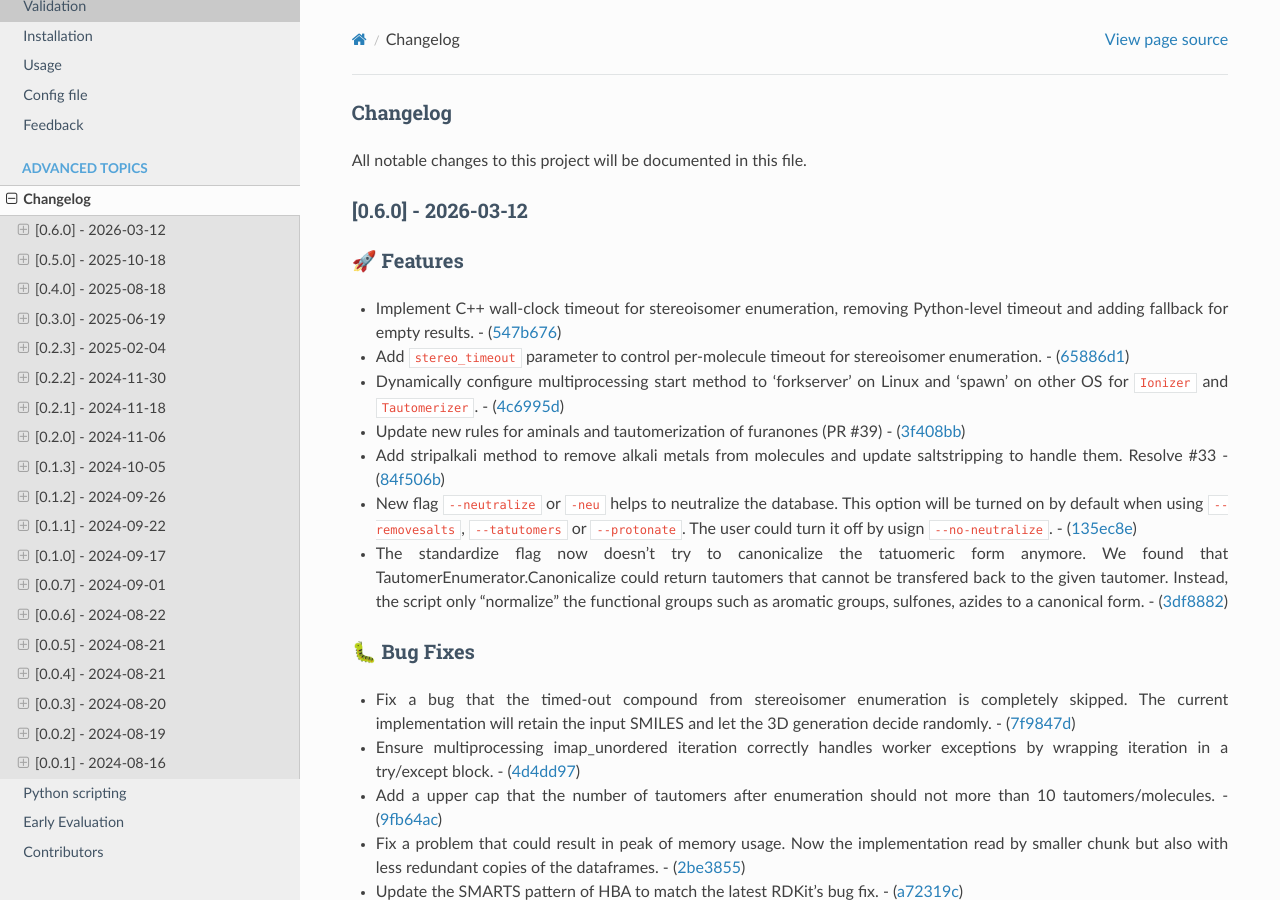
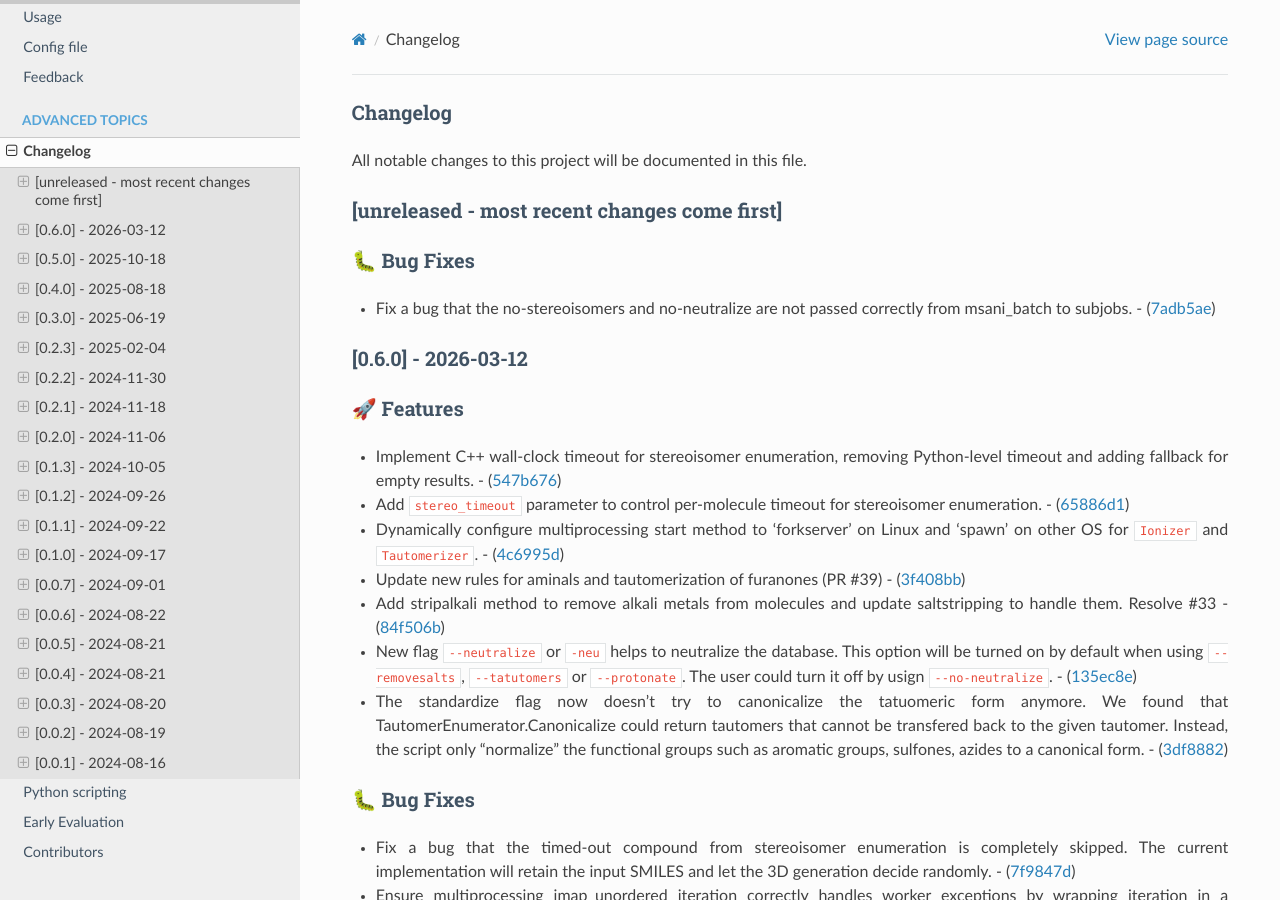
Before and after one commit to phonglam3103/msani-readthedocs, a Sphinx documentation site: the page built from docs/source/changes.rst, in a window 1280 px wide and 900 px high. Built offline with Sphinx 7.4.7 and the Read the Docs theme 3.1.0, drawn with Linux system fonts in a browser that asks for light colours; formulas are drawn with MathJax 3.

Commit message:
Update changes.rst from the software repository

```diff
--- a/docs/source/changes.rst
+++ b/docs/source/changes.rst
@@ -2,6 +2,16 @@ Changelog
 =========
 
 All notable changes to this project will be documented in this file.
+
+[unreleased - most recent changes come first]
+---------------------------------------------
+
+🐛 Bug Fixes
+~~~~~~~~~~~~
+
+-  Fix a bug that the no-stereoisomers and no-neutralize are not passed
+   correctly from msani_batch to subjobs. -
+   (`7adb5ae <https://github.com/phonglam3103/MolSanitizer/commit/7adb5ae3348116d0499c34661af66c8c218c89c1>`__)
 
 [0.6.0] - 2026-03-12
 --------------------
@@ -36,6 +46,8 @@ All notable changes to this project will be documented in this file.
    tautomer. Instead, the script only “normalize” the functional groups
    such as aromatic groups, sulfones, azides to a canonical form. -
    (`3df8882 <https://github.com/phonglam3103/MolSanitizer/commit/3df88828f2c1c6dcf0b7fba9adf0a43da0fb0e1b>`__)
+
+.. _bug-fixes-1:
 
 🐛 Bug Fixes
 ~~~~~~~~~~~~
```
Also changed, not shown: other parts of docs/source/changes.rst (+15 -15 lines).
